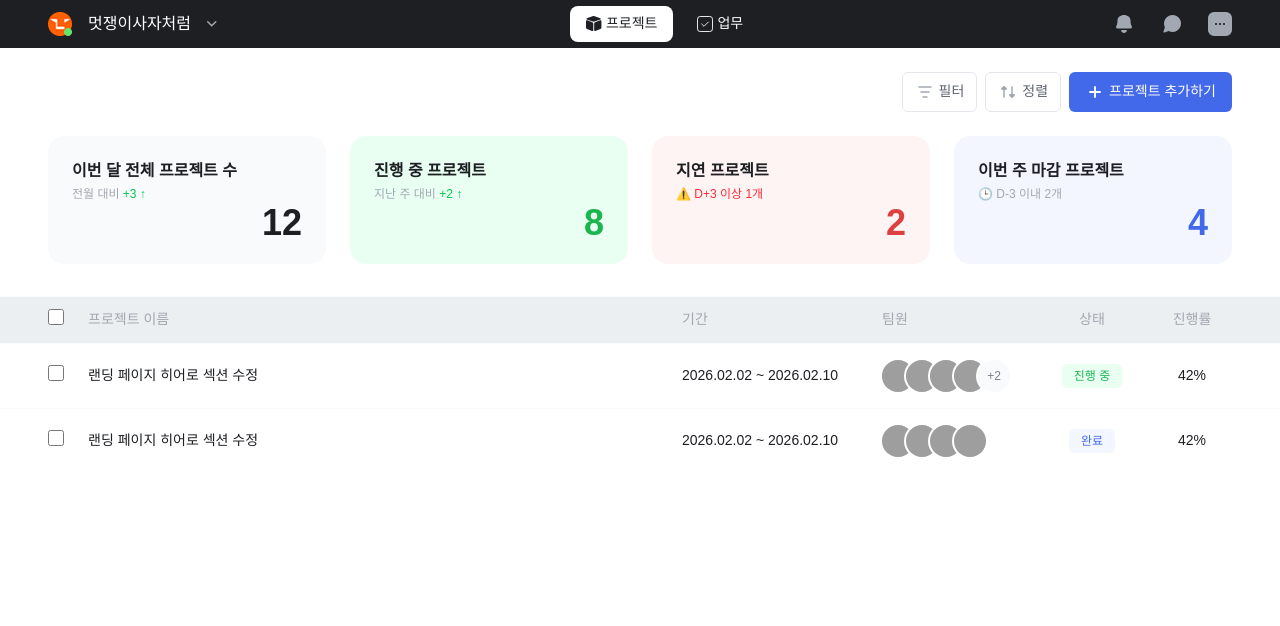
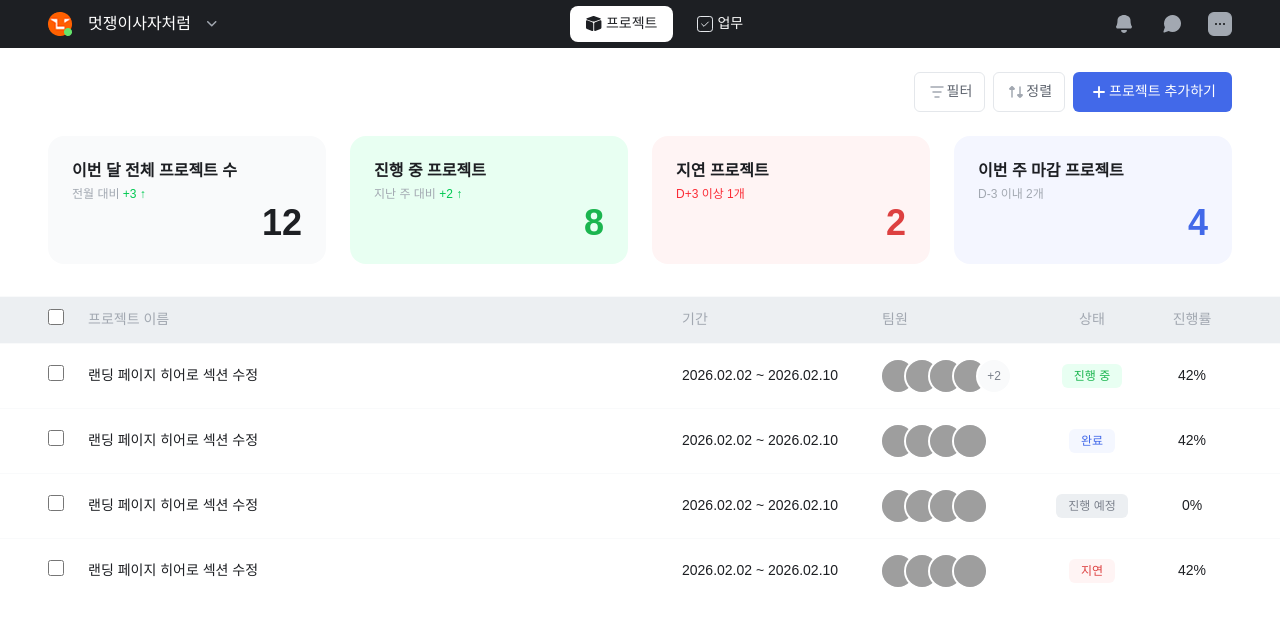
Before and after one commit to nb-global-likelion/pm-tool, a React (Vite) app: page /project in a window 1280 px wide. Shown: the top 626 px of the page. Built offline with nearby package versions, Linux system fonts and the light colour scheme; grey boxes are pictures that could not be loaded; a web font is replaced by a local one.

Commit message:
refactor: 프로젝트 타입 분리

```diff
--- a/src/pages/project/ProjectPage.tsx
+++ b/src/pages/project/ProjectPage.tsx
@@ -2,19 +2,7 @@ import IconFilter from "../../assets/icon-filter.svg";
 import IconSort from "../../assets/icon-sort.svg";
 import IconPlus from "../../assets/icon-plus.svg";
 import { STATUS_BADGE_BASE, TASK_STATUS_LABEL, TASK_STATUS_STYLES } from "../../constants/status";
-
-// 임시 타입 정의 (실제 프로젝트 타입으로 교체해주세요)
-type ProjectStatus = "todo" | "inProgress" | "done" | "blocked";
-type Project = {
-  id: string;
-  title: string;
-  startDate: string;
-  endDate: string;
-  teamAvatars: string[];
-  extraTeamCount: number;
-  status: ProjectStatus;
-  progress: number;
-};
+import type { Project } from "../../types/project";
 
 // 임시 데이터
 const mockProjects: Project[] = [
@@ -38,18 +26,38 @@ const mockProjects: Project[] = [
     status: "done",
     progress: 42,
   },
+  {
+    id: "3",
+    title: "랜딩 페이지 히어로 섹션 수정",
+    startDate: "2026.02.02",
+    endDate: "2026.02.10",
+    teamAvatars: ["url1", "url2", "url3", "url4"],
+    extraTeamCount: 0,
+    status: "todo",
+    progress: 0,
+  },
+  {
+    id: "4",
+    title: "랜딩 페이지 히어로 섹션 수정",
+    startDate: "2026.02.02",
+    endDate: "2026.02.10",
+    teamAvatars: ["url1", "url2", "url3", "url4"],
+    extraTeamCount: 0,
+    status: "blocked",
+    progress: 42,
+  },
 ];
 
 const ProjectPage = () => {
   return (
     <div className="min-h-screen bg-white">
-      {/* 1. 우측 상단 액션 버튼 영역 (TaskHeader 스타일 재사용) */}
+      {/* 프로젝트 헤더 */}
       <div className="flex items-center justify-end px-12 py-6 gap-2 bg-white">
         <button className="flex h-10 px-3 rounded-md border border-gray-300 bg-white text-body2 text-gray-700 hover:bg-gray-100 items-center">
           <img
             src={IconFilter}
             alt="필터"
-            className="w-5 h-5 mr-1"
+            className="w-5 h-5"
           />
           필터
         </button>
@@ -57,7 +65,7 @@ const ProjectPage = () => {
           <img
             src={IconSort}
             alt="정렬"
-            className="w-5 h-5 mr-1"
+            className="w-5 h-5"
           />
           정렬
         </button>
@@ -65,7 +73,7 @@ const ProjectPage = () => {
           <img
             src={IconPlus}
             alt=""
-            className="w-5 h-5 mr-1"
+            className="w-5 h-5"
           />
           프로젝트 추가하기
         </button>
@@ -99,7 +107,7 @@ const ProjectPage = () => {
         <div className="bg-[#fff4f4] rounded-2xl p-6 flex flex-col justify-between h-32">
           <div>
             <div className="text-body1 text-gray-900 font-bold mb-1">지연 프로젝트</div>
-            <div className="text-caption text-red-500">⚠️ D+3 이상 1개</div>
+            <div className="text-caption text-red-500">D+3 이상 1개</div>
           </div>
           <div className="text-4xl font-bold text-[#dd4040] text-right">2</div>
         </div>
@@ -108,7 +116,7 @@ const ProjectPage = () => {
         <div className="bg-[#f4f6ff] rounded-2xl p-6 flex flex-col justify-between h-32">
           <div>
             <div className="text-body1 text-gray-900 font-bold mb-1">이번 주 마감 프로젝트</div>
-            <div className="text-caption text-gray-500">🕒 D-3 이내 2개</div>
+            <div className="text-caption text-gray-500">D-3 이내 2개</div>
           </div>
           <div className="text-4xl font-bold text-[#4269E9] text-right">4</div>
         </div>
--- /dev/null
+++ b/src/types/project.ts
@@ -0,0 +1,12 @@
+export type ProjectStatus = "todo" | "inProgress" | "done" | "blocked";
+
+export type Project = {
+  id: string;
+  title: string;
+  startDate: string;
+  endDate: string;
+  teamAvatars: string[];
+  extraTeamCount: number;
+  status: ProjectStatus;
+  progress: number;
+};
```
